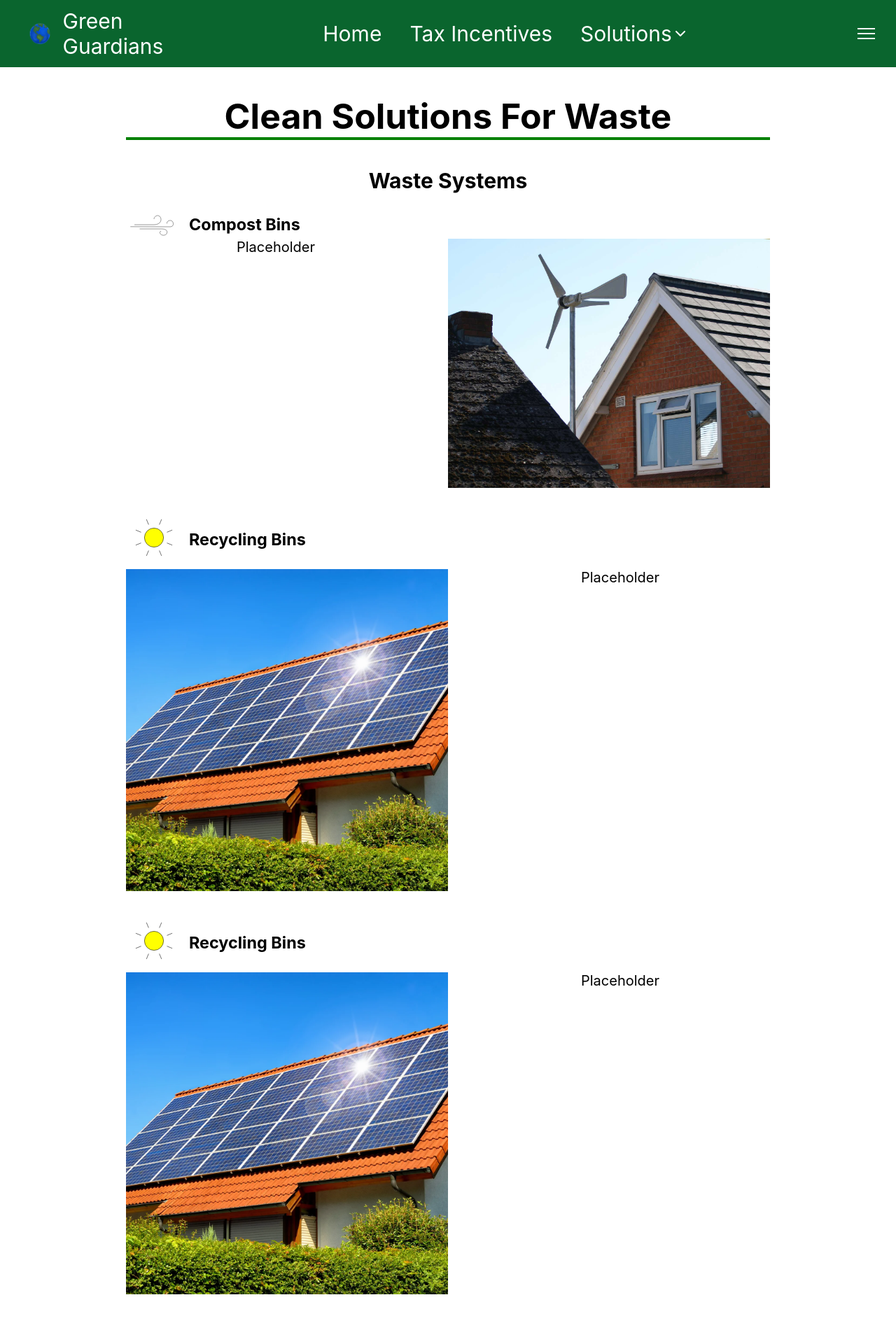
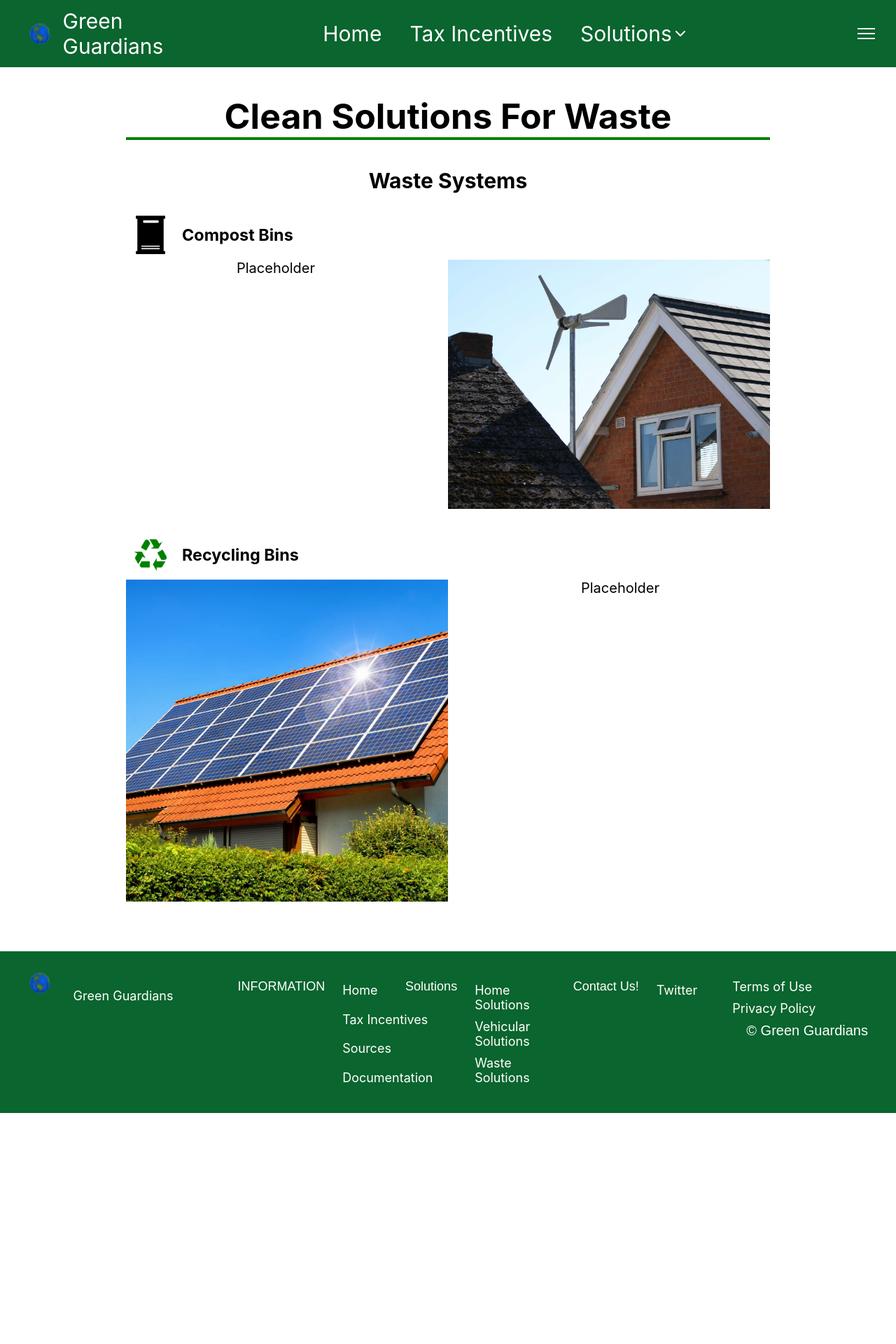
Before and after one commit to chonk9/webmaster23-24, a React (Create React App) app: page /clean-solutions-waste in a window 1280 px wide. Shown: the top 1920 px of the page at 70% size. After the commit the page ends 1590 px from the top, so only its background shows below. Built offline with nearby package versions, Linux system fonts and the light colour scheme.

Commit message:
Added recycle and compost icon

```diff
--- a/src/Pages/CleanSolutionsWaste.jsx
+++ b/src/Pages/CleanSolutionsWaste.jsx
@@ -1,12 +1,21 @@
 import React from 'react';
 import WindAnimation from '../Components/windAnimation.js';
 import SunAnimation from '../Components/sunAnimation.js';
-import CarAnimation from '../Components/carAnimation.js';
+import RecycleIcon from '../Images/RecycleIcon.png'
+import CompostBin from '../Images/CompostBin.png'
 import TextWrap from '../Components/textWrap.js';
 
 import homeTurbine from '../Images/homeTurbine.jpg'
 import solarPanels from '../Images/solarPanels.webp'
 import electricVehicle from '../Images/electric-vehicle.jpg'
+
+function recycleIconComponent() {
+  return <img src={RecycleIcon} style={{width: '70px'}} />
+}
+
+function compostIconComponent() {
+  return <img src={CompostBin} style={{width: '70px'}} />
+}
 
 export default function CleanSolutionsWaste() {
   return (<>
@@ -15,7 +24,7 @@ export default function CleanSolutionsWaste() {
       <div>
         <h2 className="page-subheading">Waste Systems</h2>
         <div className="solution">
-          <SolutionHeading visual={WindAnimation} solutionName="Compost Bins" />
+          <SolutionHeading visual={compostIconComponent} solutionName="Compost Bins" />
 
           <TextWrap wrappedSide="right" wrappedElt={<>
             <img src={homeTurbine}></img>
@@ -24,23 +33,13 @@ export default function CleanSolutionsWaste() {
           </>}/>
         </div>
         <div className="solution">
-          <SolutionHeading visual={SunAnimation} solutionName="Recycling Bins" />
+          <SolutionHeading visual={recycleIconComponent} solutionName="Recycling Bins" />
           <TextWrap wrappedSide="left" wrappedElt={<>
             <img src={solarPanels}></img>
           </>} textElt={<>
             Placeholder
           </>}/>
         </div>
-
-        <div className="solution">
-          <SolutionHeading visual={SunAnimation} solutionName="Recycling Bins" />
-          <TextWrap wrappedSide="left" wrappedElt={<>
-            <img src={solarPanels}></img>
-          </>} textElt={<>
-            Placeholder
-          </>}/>
-        </div>
-
       </div>
     </div>
 
```
Also changed, not shown: src/Images/CompostBin.png (added), src/Images/RecycleIcon.png (added).
